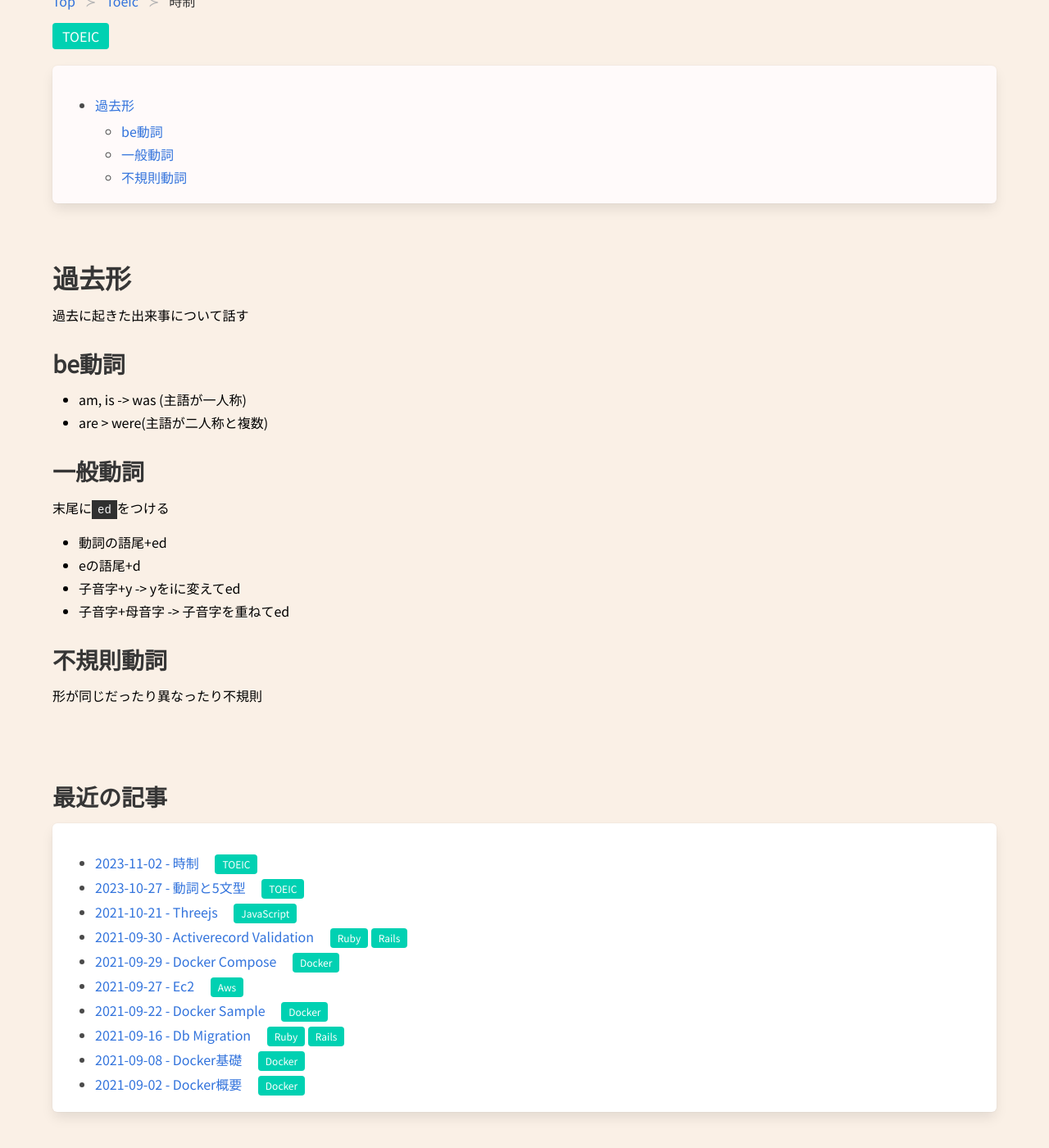
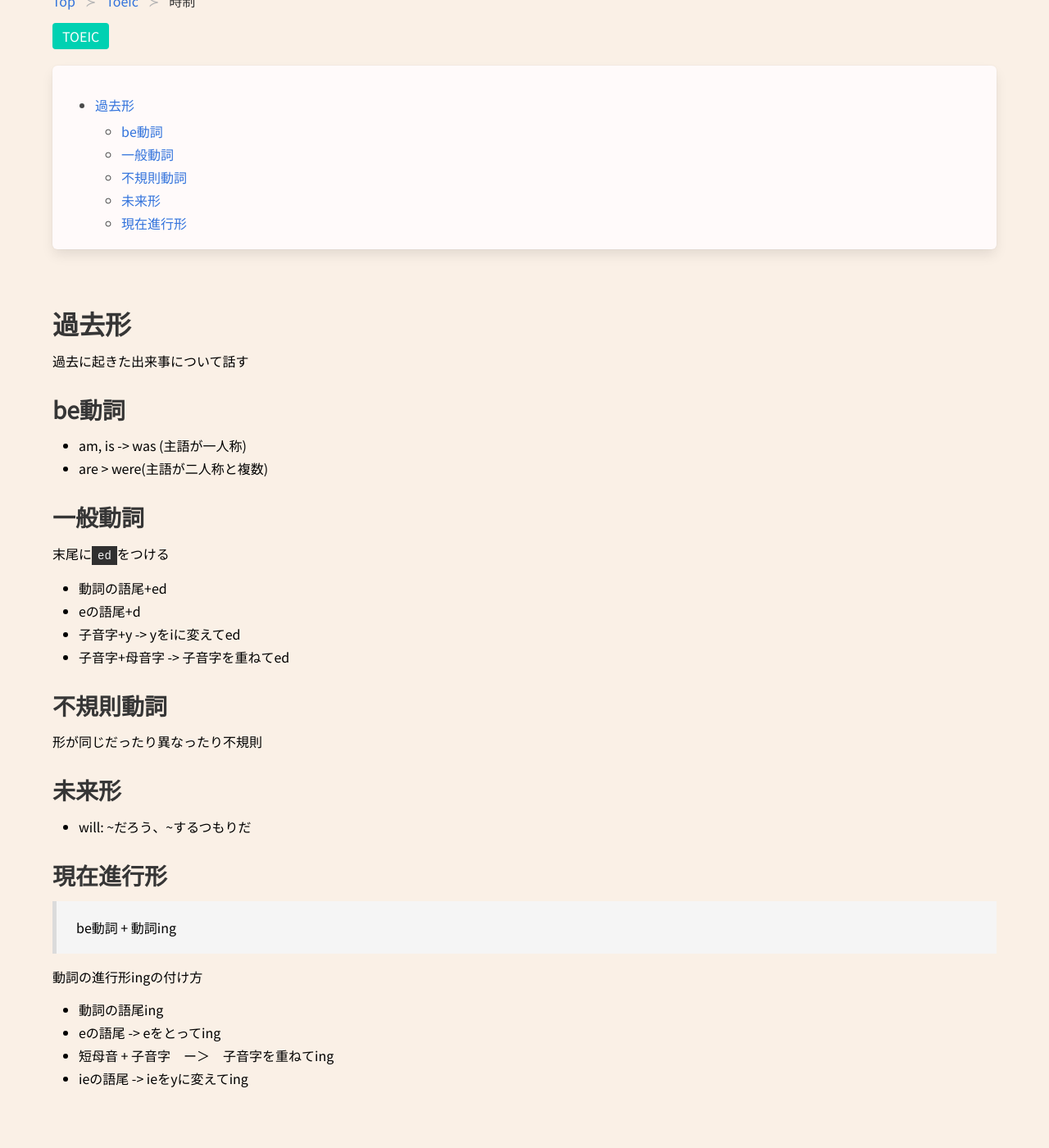
Before and after one commit to tanish-kr/learning-log, a Jekyll site: the page built from _posts/TOEIC/2023-11-02-時制.md, in a window 1280 px wide and 1400 px high, scrolled down 215 px. Shown: the whole window at 82% size. Built offline with Jekyll 4.4.1, drawn with Linux system fonts in a browser that asks for light colours; nearby versions of some CDN libraries; our own code applies the rules of GitHub Pages for plain Markdown files.

Commit message:
modify 未来形, 現在進行系

```diff
--- a/_posts/TOEIC/2023-11-02-時制.md
+++ b/_posts/TOEIC/2023-11-02-時制.md
@@ -26,3 +26,18 @@ tags:
 ## 不規則動詞
 
 形が同じだったり異なったり不規則
+
+## 未来形
+
+- will: ~だろう、~するつもりだ
+
+## 現在進行形
+
+> be動詞 + 動詞ing
+
+動詞の進行形ingの付け方
+
+- 動詞の語尾ing
+- eの語尾 -> eをとってing
+- 短母音 + 子音字　ー＞　子音字を重ねてing
+- ieの語尾 -> ieをyに変えてing
```
